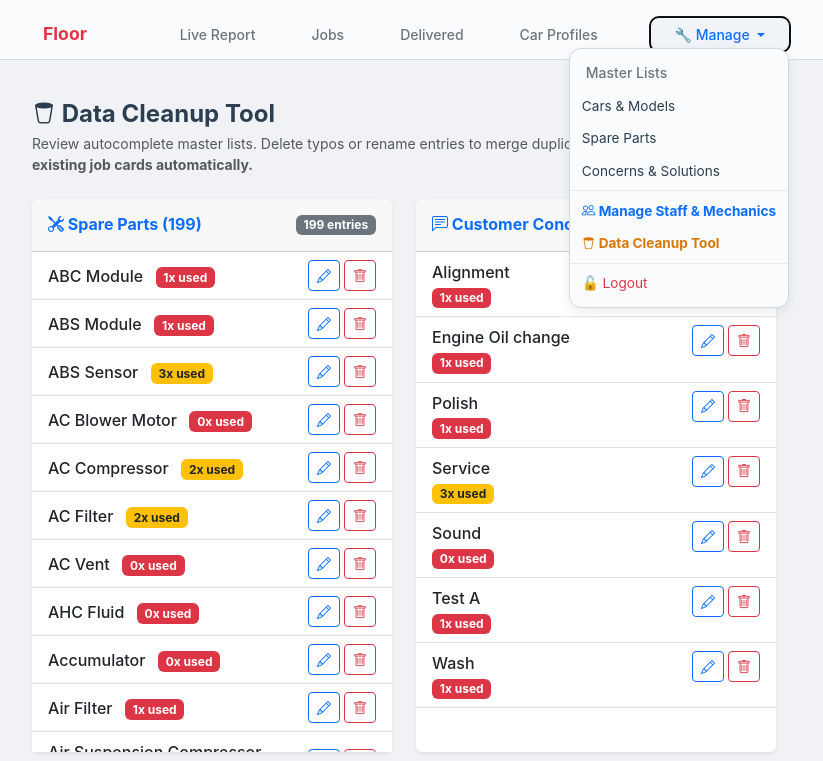
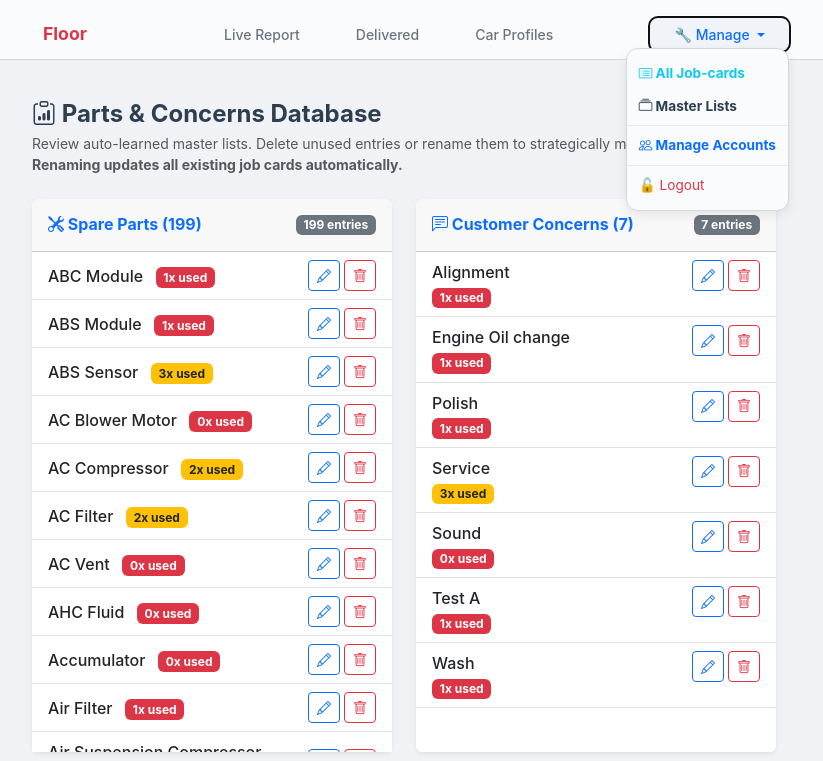
Before and after one commit to Irshaduu/formula-d-workshop, a Django app: page /manage/cleanup/ in a window 1280 px wide, after a click on "🔧 Manage". Shown: the top 761 px of the page, without its empty margins (236-1059 px from the left). Run offline with Django 5.2, Linux system fonts and the light colour scheme; a user stored in the database is signed in; data comes from the database, SQL or seed files in the repository; both versions use the stored data as it was before the commit.

Commit message:
Refocus Jobs Dropdown & Office Management Access

```diff
--- a/workshop/admin.py
+++ b/workshop/admin.py
@@ -58,8 +58,8 @@ class SparePartAdmin(admin.ModelAdmin):
 
 @admin.register(ConcernSolution)
 class ConcernSolutionAdmin(admin.ModelAdmin):
-    list_display = ('concern', 'solution', 'created_at')
-    search_fields = ('concern', 'solution')
+    list_display = ('concern', 'created_at')
+    search_fields = ('concern',)
     ordering = ('-created_at',)
 
 
--- a/workshop/forms.py
+++ b/workshop/forms.py
@@ -77,10 +77,9 @@ class SparePartForm(BootstrapFormMixin, forms.ModelForm):
 class ConcernSolutionForm(BootstrapFormMixin, forms.ModelForm):
     class Meta:
         model = ConcernSolution
-        fields = ['concern', 'solution']
+        fields = ['concern']
         widgets = {
             'concern': forms.Textarea(attrs={'rows': 2}),
-            'solution': forms.Textarea(attrs={'rows': 2}),
         }
 
 
--- a/workshop/models.py
+++ b/workshop/models.py
@@ -83,19 +83,16 @@ class SparePart(models.Model):
 
 class ConcernSolution(models.Model):
     """
-    Knowledge base for common Concerns and their Solutions.
-    Renamed from CustomerConcern to avoid confusion with active Job Cards.
-    Solution is optional - can save with just concern.
+    Knowledge base for common Concerns.
     """
     concern = models.TextField(help_text="e.g., Sound when applying brake")
-    solution = models.TextField(blank=True, null=True, help_text="e.g., Change brake pads")  # Optional
     created_at = models.DateTimeField(auto_now_add=True)
 
     class Meta:
         ordering = ['-created_at']
 
     def __str__(self):
-        return f"{self.concern[:30]}... | {self.solution[:30] if self.solution else 'No solution'}..."
+        return f"{self.concern[:50]}..."
 
 
 # -----------------------------------------------------------------------------
--- a/workshop/templates/workshop/base.html
+++ b/workshop/templates/workshop/base.html
@@ -267,8 +267,6 @@
                 {% if user.is_authenticated %}
                 <a class="nav-link-custom {% if 'live-report' in request.path %}active{% endif %}"
                     href="{% url 'live_report' %}">Live Report</a>
-                <a class="nav-link-custom {% if '/jobcards/' in request.path and 'create' not in request.path and 'delivered' not in request.path and 'live-report' not in request.path %}active{% endif %}"
-                    href="{% url 'jobcard_list' %}">Jobs</a>
                 {% if request.user|has_group:"Owner" or request.user|has_group:"Office" or request.user.is_superuser %}
                 <a class="nav-link-custom {% if 'delivered' in request.path %}active{% endif %}"
                     href="{% url 'delivered_list' %}">Delivered</a>
@@ -284,22 +282,27 @@
             </div>
 
             <!-- Right: Manage/Master Lists Dropdown -->
-            {% if request.user|has_group:"Owner" or request.user.is_superuser %}
+            {% if request.user|has_group:"Owner" or request.user|has_group:"Office" or request.user.is_superuser %}
             <div class="dropdown">
-                <a class="nav-link-custom dropdown-toggle {% if 'master-lists' in request.path or 'brand' in request.path or 'spare' in request.path or 'concern' in request.path %}active{% endif %}"
+                <a class="nav-link-custom dropdown-toggle {% if 'master-lists' in request.path or 'brand' in request.path or 'spare' in request.path or 'concern' in request.path or 'jobcards' in request.path and 'create' not in request.path %}active{% endif %}"
                     href="#" role="button" data-bs-toggle="dropdown" aria-expanded="false">
                     🔧 Manage
                 </a>
                 <ul class="dropdown-menu dropdown-menu-end dropdown-menu-custom">
                     <li>
-                        <h6 class="dropdown-header">Master Lists</h6>
+                        <a class="dropdown-item fw-bold text-info" href="{% url 'jobcard_list' %}">
+                            <i class="bi bi-card-list"></i> All Job-cards
+                        </a>
                     </li>
-                    <li><a class="dropdown-item" href="{% url 'brand_list' %}">Cars & Models</a></li>
-                    <li><a class="dropdown-item" href="{% url 'spare_list' %}">Spare Parts</a></li>
-                    <li><a class="dropdown-item" href="{% url 'concern_list' %}">Concerns & Solutions</a></li>
+                    <li>
+                        <a class="dropdown-item fw-bold" href="{% url 'master_lists_home' %}">
+                            <i class="bi bi-collection"></i> Master Lists
+                        </a>
+                    </li>
+                    {% if request.user|has_group:"Owner" or request.user.is_superuser %}
                     <li><hr class="dropdown-divider"></li>
-                    <li><a class="dropdown-item fw-bold text-primary" href="{% url 'manage_dashboard' %}"><i class="bi bi-people"></i> Manage Staff & Mechanics</a></li>
-                    <li><a class="dropdown-item fw-bold text-warning" href="{% url 'data_cleanup' %}"><i class="bi bi-trash2"></i> Data Cleanup Tool</a></li>
+                    <li><a class="dropdown-item fw-bold text-primary" href="{% url 'manage_dashboard' %}"><i class="bi bi-people"></i> Manage Accounts</a></li>
+                    {% endif %}
                     <li>
                         <hr class="dropdown-divider">
                     </li>
@@ -342,16 +345,6 @@
             <span>Live</span>
         </a>
 
-        <!-- 2. Jobs -->
-        {% if user.is_authenticated %}
-        <a href="{% url 'jobcard_list' %}"
-            class="nav-item {% if '/jobcards/' in request.path and 'create' not in request.path and 'delivered' not in request.path and 'live-report' not in request.path %}active{% endif %}">
-            <i
-                class="bi {% if '/jobcards/' in request.path and 'create' not in request.path %}bi-tools{% else %}bi-tools{% endif %}"></i>
-            <span>Jobs</span>
-        </a>
-        {% endif %}
-
         <!-- 3. NEW (Center Button) -->
         <a href="{% url 'jobcard_create' %}" class="nav-item center-btn">
             <i class="bi bi-plus-circle-fill"></i>
@@ -375,6 +368,8 @@
             </a>
             <ul class="dropdown-menu dropdown-menu-end dropdown-menu-custom mb-2">
                 {% if request.user|has_group:"Office" or request.user|has_group:"Owner" or request.user.is_superuser %}
+                <li><a class="dropdown-item" href="{% url 'jobcard_list' %}"><i class="bi bi-card-list"></i>
+                        All Job-cards</a></li>
                 <li><a class="dropdown-item" href="{% url 'delivered_list' %}"><i class="bi bi-check-circle"></i>
                         Delivered Jobs</a></li>
                 <li><a class="dropdown-item text-danger" href="{% url 'pending_payments_list' %}"><i class="bi bi-exclamation-octagon"></i>
@@ -384,13 +379,9 @@
                 </li>
                 {% endif %}
 
-                {% if request.user|has_group:"Owner" or request.user.is_superuser %}
-                <li>
-                    <h6 class="dropdown-header">Master Lists</h6>
-                </li>
-                <li><a class="dropdown-item" href="{% url 'brand_list' %}">Cars & Models</a></li>
-                <li><a class="dropdown-item" href="{% url 'spare_list' %}">Spare Parts</a></li>
-                <li><a class="dropdown-item" href="{% url 'concern_list' %}">Concerns & Solutions</a></li>
+                {% if request.user|has_group:"Owner" or request.user|has_group:"Office" or request.user.is_superuser %}
+                <li><a class="dropdown-item fw-bold text-primary" href="{% url 'master_lists_home' %}"><i class="bi bi-hdd-stack"></i>
+                        Master Lists</a></li>
                 <li>
                     <hr class="dropdown-divider">
                 </li>
--- a/workshop/templates/workshop/manage/data_cleanup.html
+++ b/workshop/templates/workshop/manage/data_cleanup.html
@@ -1,13 +1,13 @@
 {% extends 'workshop/base.html' %}
 
-{% block title %}Data Cleanup Tool{% endblock %}
+{% block title %}Parts & Concerns{% endblock %}
 
 {% block content %}
 <div class="container-fluid py-3" style="max-width: 960px;">
 
-    <h4 class="fw-bold mb-1"><i class="bi bi-trash2"></i> Data Cleanup Tool</h4>
+    <h4 class="fw-bold mb-1"><i class="bi bi-clipboard-data"></i> Parts & Concerns Database</h4>
     <p class="text-muted small mb-4">
-        Review autocomplete master lists. Delete typos or rename entries to merge duplicates.
+        Review auto-learned master lists. Delete unused entries or rename them to strategically merge duplicates.
         <strong>Renaming updates all existing job cards automatically.</strong>
     </p>
 
```
Also changed, not shown: workshop/templates/workshop/delivered/delivered_list.html (+31 -0 lines), workshop/templates/workshop/jobcard/jobcard_list.html (+30 -0 lines), workshop/templates/workshop/master_lists/master_lists_home.html (+9 -26 lines), workshop/views.py (+13 -4 lines), db.sqlite3, workshop/migrations/0020_remove_concernsolution_solution_and_more.py (added).
